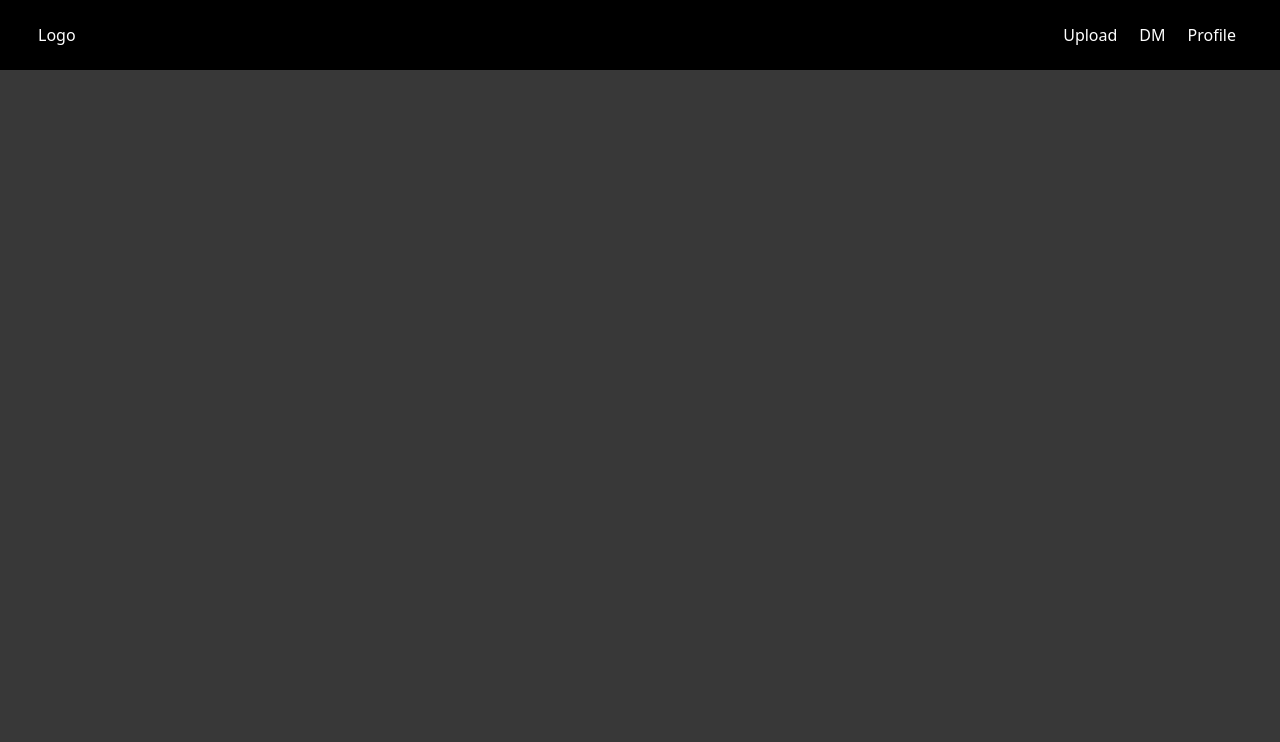
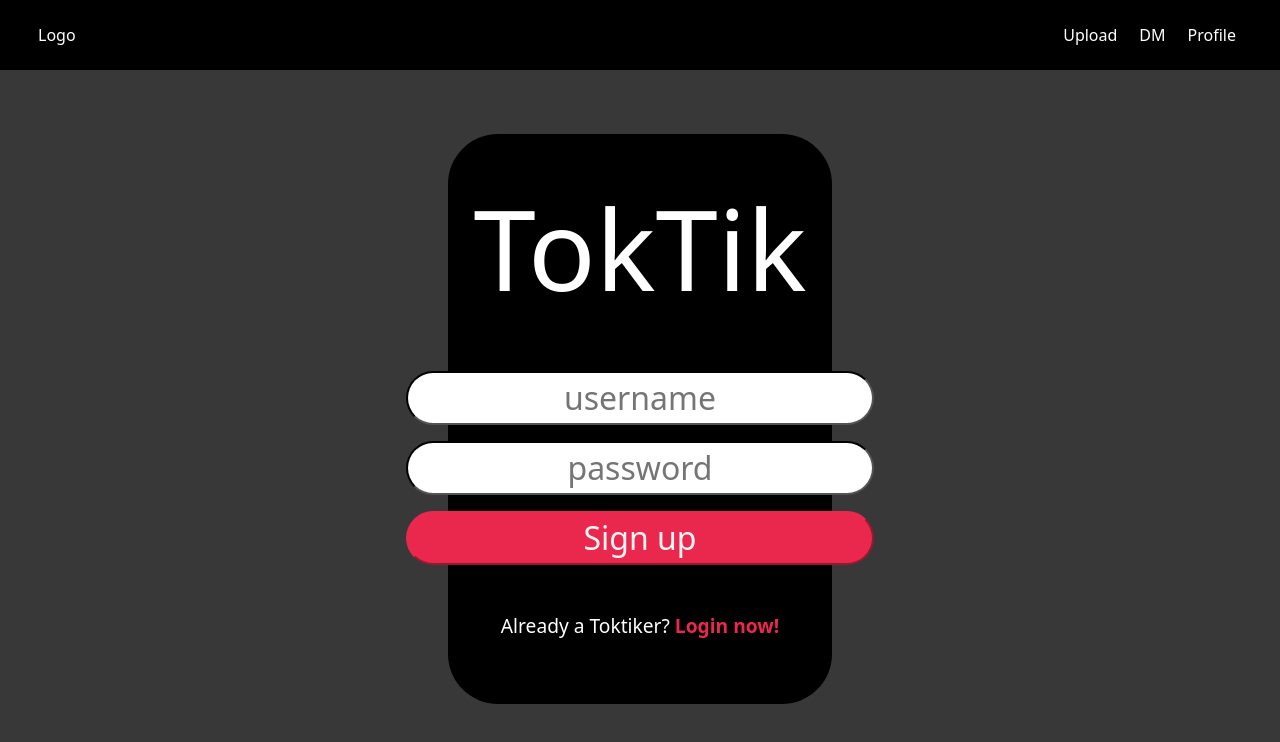
Before and after one commit to aetheryn/toktik, a React (Vite) app in the folder react-node/: page /register in a window 1280 px wide. Shown: the top 742 px of the page. Built offline with nearby package versions, Linux system fonts and the light colour scheme.

Commit message:
created register page css and route to login vice versa

```diff
--- a/react-node/src/App.jsx
+++ b/react-node/src/App.jsx
@@ -3,6 +3,7 @@ import { Routes, Route, Navigate } from "react-router-dom";
 import Navbar from "./components/Navbar";
 import HomePage from "./pages/HomePage";
 import LoginPage from "./pages/LoginPage";
+import RegisterPage from "./pages/RegisterPage";
 import DirectMessage from "./pages/DirectMessage";
 import Profile from "./pages/Profile";
 import Upload from "./pages/Upload";
@@ -15,7 +16,8 @@ function App() {
       <Routes>
         <Route path="/" element={<Navigate replace to="/main" />} />
         <Route path="main" element={<HomePage></HomePage>} />
-        <Route path="auth" element={<LoginPage></LoginPage>} />
+        <Route path="login" element={<LoginPage></LoginPage>} />
+        <Route path="register" element={<RegisterPage></RegisterPage>} />
         <Route path="dm" element={<DirectMessage></DirectMessage>} />
         <Route path="profile" element={<Profile></Profile>} />
         <Route path="upload" element={<Upload></Upload>} />
--- a/react-node/src/components/Navbar.jsx
+++ b/react-node/src/components/Navbar.jsx
@@ -16,7 +16,7 @@ const Navbar = () => {
 
             <div className={styles.dropdownlinks}>
               <Link to="/profile"> Profile </Link>
-              <Link to="/auth"> Logout </Link>
+              <Link to="/login"> Logout </Link>
             </div>
           </div>
 
--- /dev/null
+++ b/react-node/src/pages/RegisterPage.jsx
@@ -0,0 +1,52 @@
+import React from "react";
+import styles from "./LoginPage.module.css";
+
+const RegisterPage = () => {
+  return (
+    <div className={styles.container}>
+      <div className={styles.loginContainer}>
+        <div id="heading title">
+          <h1 className={styles.toktikTitle}>TokTik</h1>
+        </div>
+        {/* username password 1 Login button 1  */}
+        <div
+          className={styles.inputContainer}
+          id="buttons seperate login username and password"
+        >
+          <div id="username + password div">
+            <div id="username">
+              <input
+                className={styles.userInput}
+                type="text"
+                placeholder="username"
+              />
+            </div>
+
+            <div id="password">
+              <input
+                className={styles.userInput}
+                type="password"
+                placeholder="password"
+              />
+            </div>
+          </div>
+          <div id="login">
+            <button className={styles.loginBtn} type="submit">
+              Sign up
+            </button>
+          </div>
+        </div>
+        <div id="sign up text">
+          <p className={styles.signUp}>
+            Already a Toktiker?
+            <a href="login">
+              <span className={styles.signUpText}> Login now!</span>
+            </a>
+          </p>
+        </div>
+      </div>
+    </div>
+  );
+};
+
+export default RegisterPage;
```
